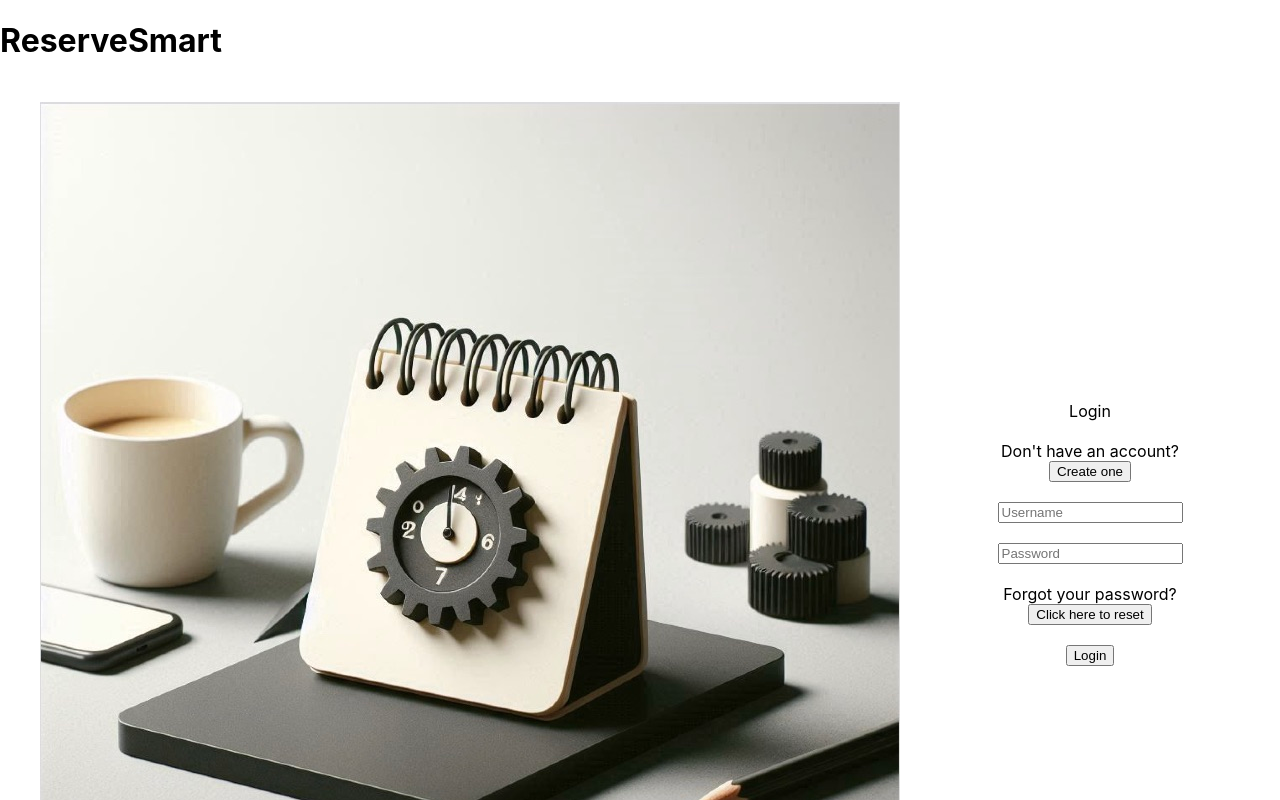
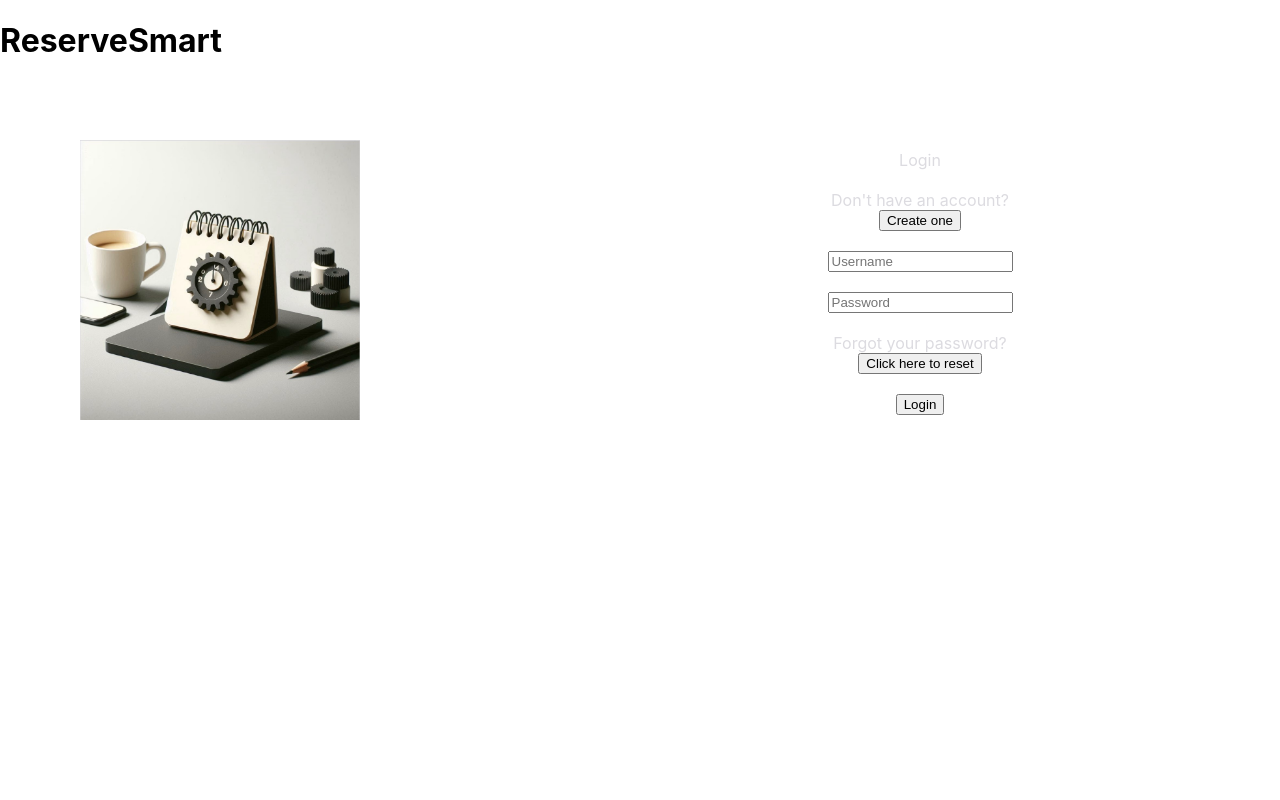
Before and after one commit to FarisAlamoudi/BigProject, a React (Create React App) app in the folder frontend/: page / in a window 1280 px wide. Shown: the top 800 px of the page. Built offline with nearby package versions, Linux system fonts and the light colour scheme.

Commit message:
Update App.css

```diff
--- a/frontend/src/App.css
+++ b/frontend/src/App.css
@@ -40,14 +40,19 @@
 /*----------*/
 
 #loginDiv {
-  margin: 20px;
+  margin: 80px;
+  color: #dcdbe0;
   display: flex;
   align-items: center;
 }
 
 .loginImage {
   flex: 1;
-  margin: 20px;
+}
+
+.loginImage img {
+  max-width: 50%;
+  height: auto;
 }
 
 .loginForm {
```
